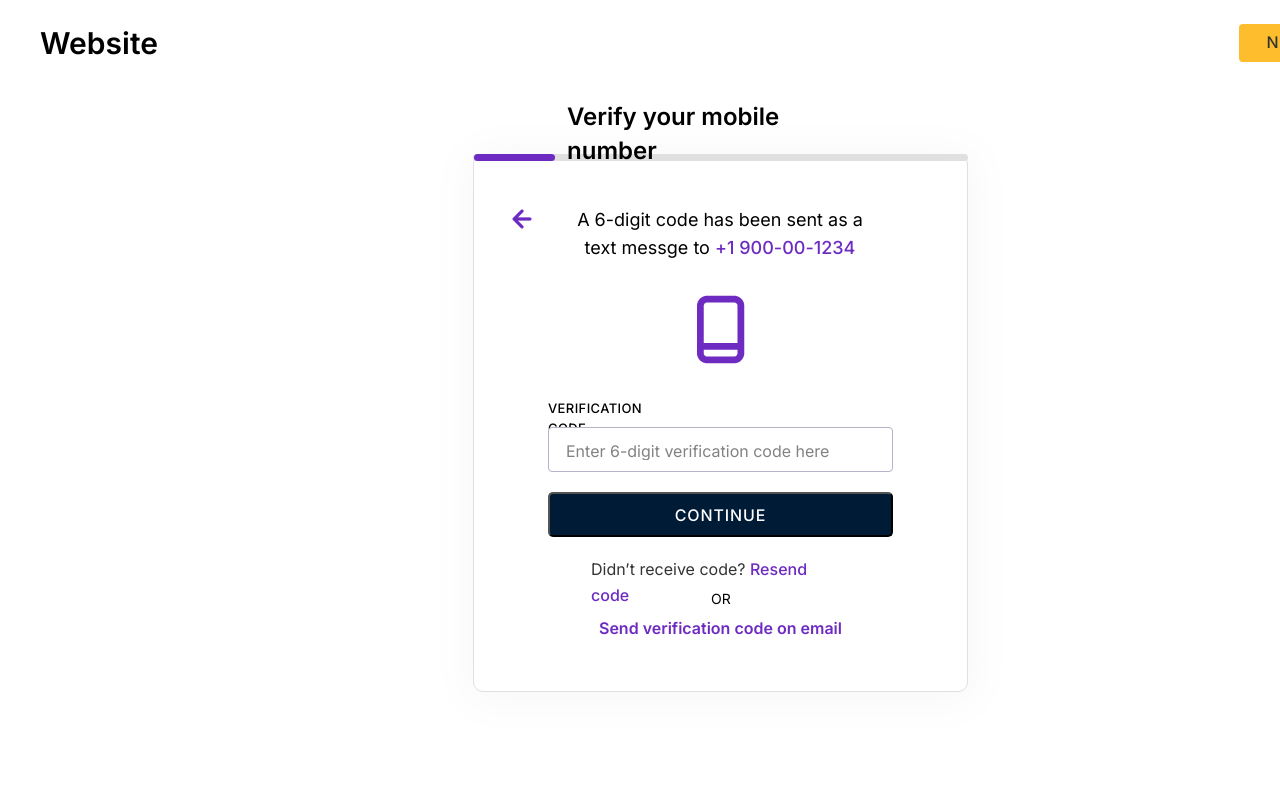
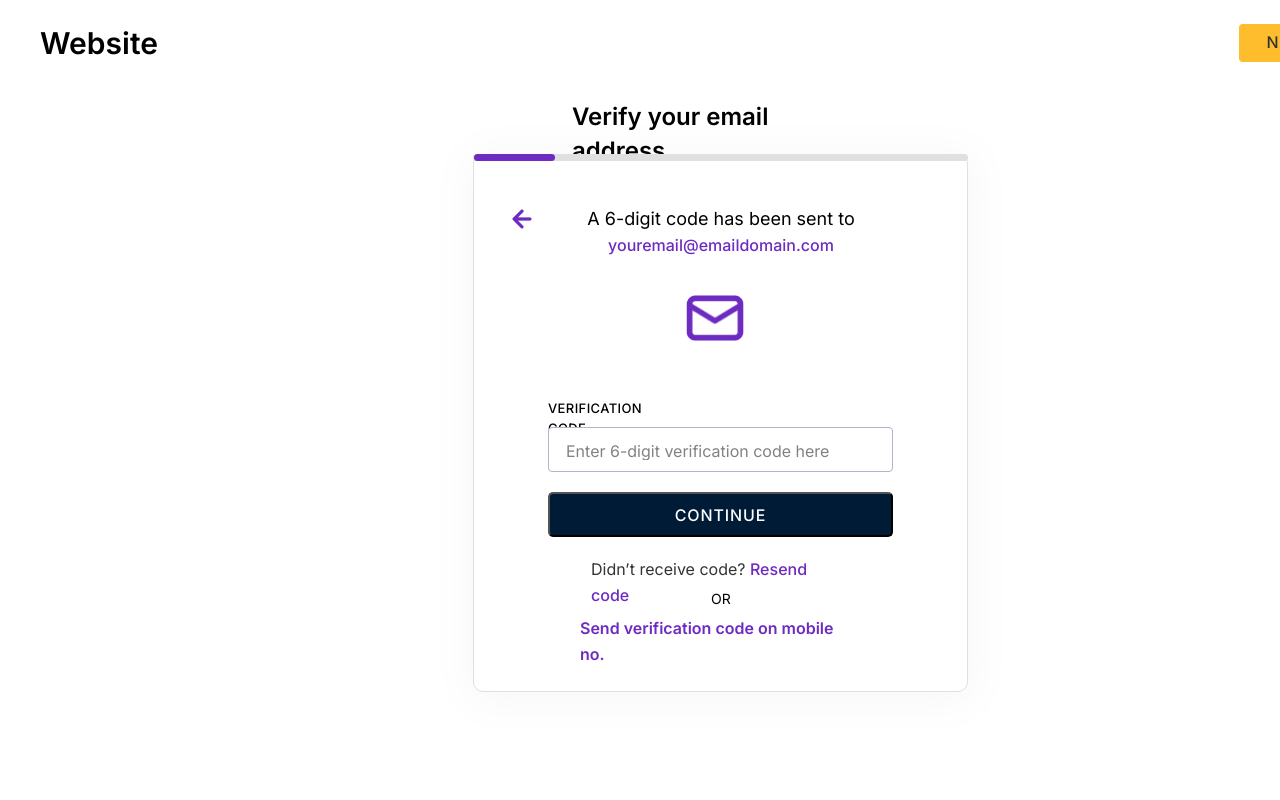
Before and after one commit to delbusque/Login-Wizard, a React (Create React App) app in the folder client/: page / in a window 1280 px wide. Shown: the top 800 px of the page. Built offline with nearby package versions, Linux system fonts and the light colour scheme.

Commit message:
Add Verify Email page

```diff
--- a/client/package.json
+++ b/client/package.json
@@ -1,4 +1,5 @@
 {
+  "proxy": "http://localhost:5000",
   "name": "client",
   "version": "0.1.0",
   "private": true,
@@ -8,6 +9,7 @@
     "@testing-library/user-event": "^13.5.0",
     "react": "^18.2.0",
     "react-dom": "^18.2.0",
+    "react-router-dom": "^6.11.1",
     "react-scripts": "5.0.1",
     "web-vitals": "^2.1.4"
   },
--- a/client/public/index.html
+++ b/client/public/index.html
@@ -3,7 +3,6 @@
 
 <head>
   <meta charset="utf-8" />
-  <link rel="icon" href="%PUBLIC_URL%/favicon.ico" />
   <meta name="viewport" content="width=device-width, initial-scale=1" />
   <meta name="theme-color" content="#000000" />
   <meta name="description" content="Web site created using create-react-app" />
--- a/client/src/App.js
+++ b/client/src/App.js
@@ -2,13 +2,15 @@ import './App.css';
 import LandingPage from './pages/landing-page/LandingPage';
 import AuthPage from './pages/auth-page/AuthPage';
 import VerifyMobile from './pages/verify-mobile/VerifyMobile';
+import VerifyEmail from './pages/verify-email/VerifyEmail';
 
 function App() {
   return (
     <>
+      <VerifyEmail />
       <VerifyMobile />
       <AuthPage />
-      {/* <LandingPage /> */}
+      <LandingPage />
     </>
   );
 }
--- /dev/null
+++ b/client/src/pages/verify-email/VerifyEmail.js
@@ -0,0 +1,28 @@
+import styles from './VerifyEmail.module.css';
+import Header from '../../components/Header/Header';
+import Card from '../../components/Card/Card';
+import arrowLeft from '../../images/arrow-left1.png';
+import envelope from '../../images/email.png';
+import SiteWrappper from '../../components/SiteWrapper/SiteWrappper';
+
+const VerifyEmail = () => {
+    return (
+        <SiteWrappper>
+            <Header />
+
+            <h3 className={styles['title']}>Verify your email address</h3>
+
+            <Card />
+
+            <img src={arrowLeft} alt='arrow' className={styles['card-arrow']} />
+
+            <h5 className={styles['desc']}>A 6-digit code has been sent to <span>youremail@emaildomain.com</span></h5>
+
+            <img src={envelope} alt='envelope' className={styles['card-envelope']} />
+
+            <p className={styles['redirect']}>Send verification code on mobile no.</p>
+        </SiteWrappper>
+    )
+}
+
+export default VerifyEmail;
--- /dev/null
+++ b/client/src/pages/verify-email/VerifyEmail.module.css
@@ -0,0 +1,71 @@
+.title {
+    position: absolute;
+    width: 295px;
+    height: 34px;
+    left: 572px;
+    top: 100px;
+    /* H3 / Bold */
+    font-family: 'Inter';
+    font-style: normal;
+    font-weight: 600;
+    font-size: 24px;
+    line-height: 140.62%;
+    /* identical to box height, or 34px */
+    color: #000000;
+}
+
+.desc {
+    position: absolute;
+    width: 312px;
+    height: 54px;
+    left: 565px;
+    top: 176px;
+    /* H5 / Regular */
+    font-family: 'Inter';
+    font-style: normal;
+    font-weight: 400;
+    font-size: 18px;
+    line-height: 25.6px;
+    /* or 28px */
+    text-align: center;
+    color: #000000;
+}
+
+.desc span {
+    color: #6D2BC1;
+    font-weight: 500;
+    font-size: 16px;
+}
+
+.card-arrow {
+    position: absolute;
+    width: 38px;
+    height: 38px;
+    left: 503px;
+    top: 200px;
+}
+
+.card-envelope {
+    position: absolute;
+    width: 57.5px;
+    height: 46px;
+    left: 686px;
+    top: 295px;
+}
+
+.redirect {
+    position: absolute;
+    width: 281px;
+    height: 26px;
+    left: 580px;
+    top: 616px;
+    /* Body Text / Default / Bold */
+    font-family: 'Inter';
+    font-style: normal;
+    font-weight: 600;
+    font-size: 16px;
+    line-height: 160%;
+    /* identical to box height, or 26px */
+    /* Primary 1 */
+    color: #6D2BC1;
+}
```
Also changed, not shown: client/src/images/email.png (added).
